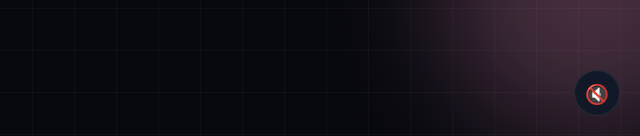
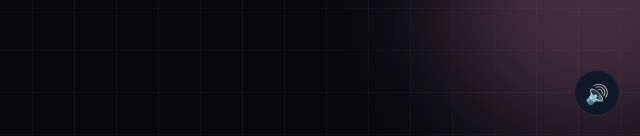
Before and after one commit to sachinmishrasoni/panda-birthday, a plain HTML site: page index.html in a window 1280 px wide. Both pictures are taken after a click on the button "ENTER BIRTHDAY MODE →". Shown: the part 664-800 px from the top of the page, 640-1280 px from the left. Drawn offline with Linux system fonts and the light colour scheme.

Commit message:
play the music

```diff
--- a/index.html
+++ b/index.html
@@ -1080,7 +1080,7 @@ Panda Energy: 100%</pre>
                 setTimeout(() => d.remove(), 550);
             });
         }
-        let audioEl = null, musicOn = false;
+        let audioEl = null, musicOn = true;
         function initMusic(startedByUser) {
             const btn = document.getElementById('musicBtn');
             if (!audioEl) { audioEl = new Audio('assets/birthday.mp3'); audioEl.loop = true; }
@@ -1088,7 +1088,8 @@ Panda Energy: 100%</pre>
                 musicOn = !musicOn; btn.textContent = musicOn ? '🔊' : '🔇';
                 if (musicOn) { audioEl.play().catch(() => { }); } else { audioEl.pause(); }
             });
-            if (startedByUser) { /* only unlocks audio context via user gesture; playback stays muted until toggle click */ }
+            btn.textContent = musicOn ? '🔊' : '🔇';
+            if (startedByUser && musicOn) { audioEl.play().catch(() => { }); }
         }
 
         /* confetti + fireworks on shared canvas */
```
